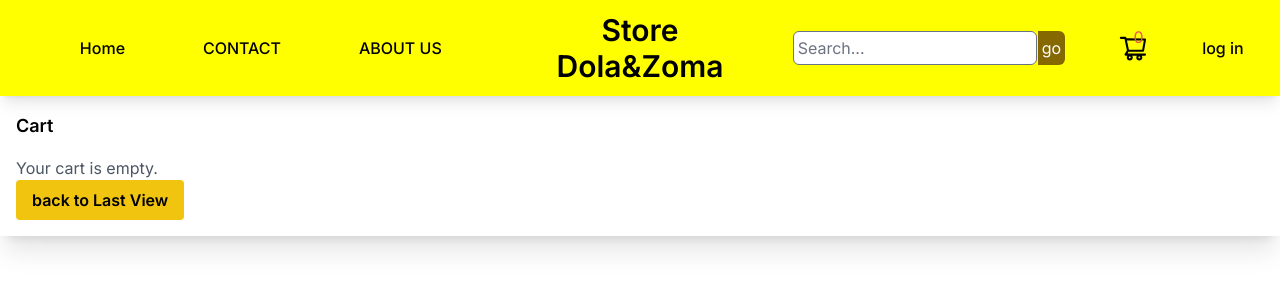
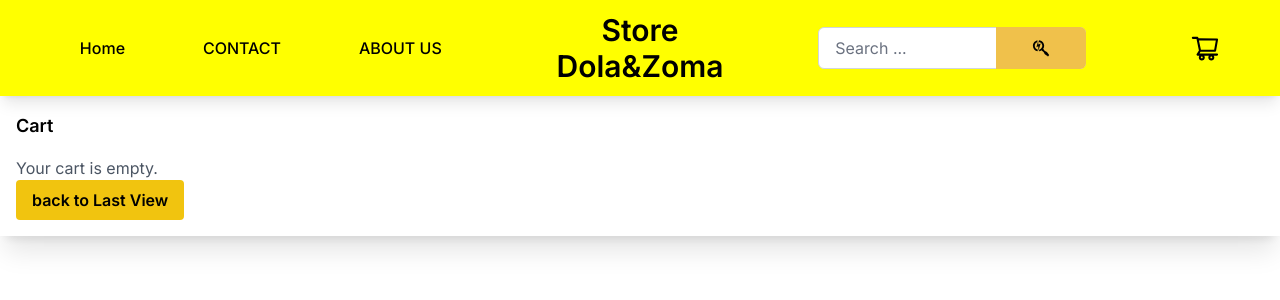
Before and after one commit to MoEissa410/my-project, a React (Vite) app: page /cartItem in a window 1280 px wide. Shown: the top 300 px of the page. Built offline with nearby package versions, Linux system fonts and the light colour scheme.

Commit message:
add search and  sone items

```diff
--- a/src/App.jsx
+++ b/src/App.jsx
@@ -10,6 +10,7 @@ import Product from "./components/Product";
 import CartItem from "./components/headerContainer/CartItem";
 import Contact from "./pages/Contact";
 import AboutUs from "./pages/AboutUs";
+import SearchResults from "./components/SearchResults";
 
 function App() {
   const queryClient = new QueryClient();
@@ -28,6 +29,8 @@ function App() {
 
               <Route path="/product/:id" element={<Product />} />
               <Route path="/cartItem" Component={CartItem} />
+              <Route path="/search-results" Component={SearchResults} />
+
               <Route />
             </Route>
           </Routes>
--- a/src/components/Header.jsx
+++ b/src/components/Header.jsx
@@ -1,6 +1,7 @@
 import React, { useEffect, useState } from "react";
 import SearchComponent from "./SearchComponent";
 import { AiOutlineShoppingCart } from "react-icons/ai";
+
 import { useSelector } from "react-redux";
 import { getProduct } from "../pages/store/productSlice";
 import { Link } from "react-router-dom";
@@ -10,6 +11,7 @@ const Header = () => {
   const allProduct = useSelector(getProduct);
   let count = allProduct.length;
   //
+
   useEffect(() => {
     const handleScroll = () => {
       const scrollTop = window.scrollY;
@@ -61,14 +63,16 @@ const Header = () => {
         <div className=" relative cursor-pointer">
           <Link to="/cartItem">
             <AiOutlineShoppingCart className=" text-[30px]" />
-            <div className=" text-red-500 absolute top-[-8px] left-4">
-              {count}
-            </div>
+            {count > 0 && (
+              <div className=" text-red-500 absolute top-[-8px] left-4">
+                {count}
+              </div>
+            )}
           </Link>
         </div>
-        <div className=" sm:text-[10px] lg:text-base font-medium border-Primary  border-2  cursor-pointer ">
+        {/* <div className=" sm:text-[10px] lg:text-base font-medium border-Primary  border-2  cursor-pointer ">
           log in
-        </div>
+        </div> */}
       </div>
     </div>
   );
--- a/src/components/Products.jsx
+++ b/src/components/Products.jsx
@@ -32,7 +32,6 @@ const Products = () => {
               <Link
                 to={{
                   pathname: `/product/${product._id}`,
-                  state: { product },
                 }}
               >
                 <ProductCard product={product} />
--- a/src/components/SearchComponent.jsx
+++ b/src/components/SearchComponent.jsx
@@ -1,14 +1,33 @@
+import { useState } from "react";
+import { FaSearchengin } from "react-icons/fa";
+import { useDispatch } from "react-redux";
+import { setSearchQuery } from "../pages/store/searchSlice.js";
+import { useNavigate } from "react-router-dom";
 export default function SearchComponent() {
+  const [input, setInput] = useState("");
+  const dispatch = useDispatch();
+  //
+  const navigation = useNavigate();
+  const inputHandler = (e) => {
+    dispatch(setSearchQuery(input));
+    navigation("/search-results");
+    setInput("");
+  };
   return (
-    <div className="flex items-center  ">
-      <div className="flex">
+    <div className="flex items-center ">
+      <div className="relative">
         <input
           type="text"
-          className="block  lg:w-auto md:w-[140px] sm:w-[50px] w-auto px-1 py-1  text-gray-700 bg-white border rounded-md focus:border-yellow-400 focus:ring-yellow-300 focus:outline-none focus:ring focus:ring-opacity-40"
-          placeholder="Search..."
+          className="block w-full px-4 py-2 text-gray-700 bg-white border border-gray-300 rounded-md focus:border-yellow-400 focus:outline-none focus:ring  focus:ring-[#f5d482]"
+          placeholder="Search ..."
+          value={input}
+          onChange={(e) => setInput(e.target.value)}
         />
-        <button className="px-1 text-white bg-[#856800] hover:bg-[#4d4012] border-l rounded-l-none rounded-r-md">
-          go
+        <button
+          onClick={inputHandler}
+          className="absolute top-0 right-0 border-l-0 md:px-6 lg:px-4  xl:px-9  py-[12px] bg-[#f0c14b] text-black   rounded-r-md hover:bg-[#d8a100] focus:outline-none"
+        >
+          <FaSearchengin className="text-lg" />
         </button>
       </div>
     </div>
--- /dev/null
+++ b/src/components/SearchResults.jsx
@@ -0,0 +1,43 @@
+import React, { useEffect } from "react";
+import { useSelector } from "react-redux";
+import { getSearchInput } from "../pages/store/searchSlice";
+import { useQuery } from "@tanstack/react-query";
+import { walMart } from "../api/Api";
+import { Link } from "react-router-dom";
+import ProductCard from "./ProductCard";
+const SearchResults = () => {
+  const searchQuery = useSelector(getSearchInput);
+  console.log("this is the input search I wrote: " + searchQuery);
+
+  const { isLoading, data } = useQuery({
+    queryKey: ["products"],
+    queryFn: walMart,
+  });
+
+  const matchingProducts = !isLoading
+    ? data.filter((product) =>
+        product.title.toLowerCase().includes(searchQuery.toLowerCase())
+      )
+    : [];
+  console.log("Matching products:", matchingProducts);
+
+  return (
+    <div className=" relative top-28">
+      {matchingProducts.length > 0 ? (
+        <ul className="w-full h-full  flex flex-wrap mx-auto max-w-screen-xl py-10">
+          {matchingProducts.map((product) => (
+            <li className="grow" key={product._id}>
+              <Link to={`/product/${product._id}`}>
+                <ProductCard product={product} />
+              </Link>
+            </li>
+          ))}
+        </ul>
+      ) : (
+        <h3>sorry we dont have that </h3>
+      )}
+    </div>
+  );
+};
+
+export default SearchResults;
--- /dev/null
+++ b/src/pages/store/searchSlice.js
@@ -0,0 +1,16 @@
+import { createSlice } from "@reduxjs/toolkit";
+
+const searchSlice = createSlice({
+  name: "search",
+  initialState: {
+    search: "",
+  },
+  reducers: {
+    setSearchQuery: (state, action) => {
+      state.search = action.payload;
+    },
+  },
+});
+export const getSearchInput = (state) => state.search.search;
+export const { setSearchQuery } = searchSlice.actions;
+export default searchSlice.reducer;
--- a/src/pages/store/store.js
+++ b/src/pages/store/store.js
@@ -1,6 +1,6 @@
 import { configureStore } from "@reduxjs/toolkit";
 import productSlice from "./productSlice";
-
+import searchReducer from "./searchSlice";
 export const store = configureStore({
-  reducer: { product: productSlice },
+  reducer: { product: productSlice, search: searchReducer },
 });
--- a/tailwind.config.js
+++ b/tailwind.config.js
@@ -9,7 +9,7 @@ export default {
   theme: {
     extend: {
       screens: {
-        sm: "355px",
+        sm: "300px",
         // => @media (min-width: 640px) { ... }
 
         md: "650px",
```
